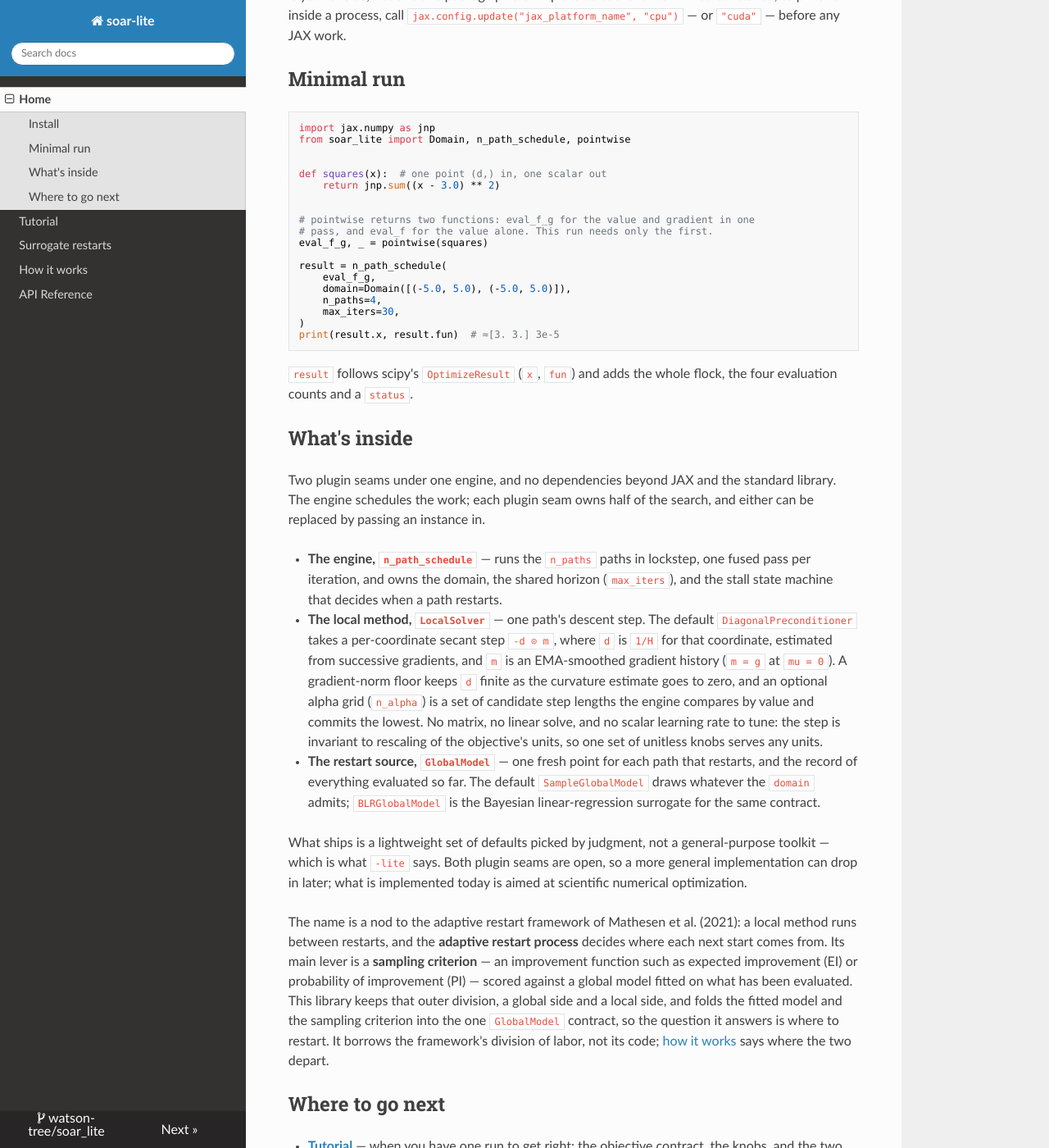
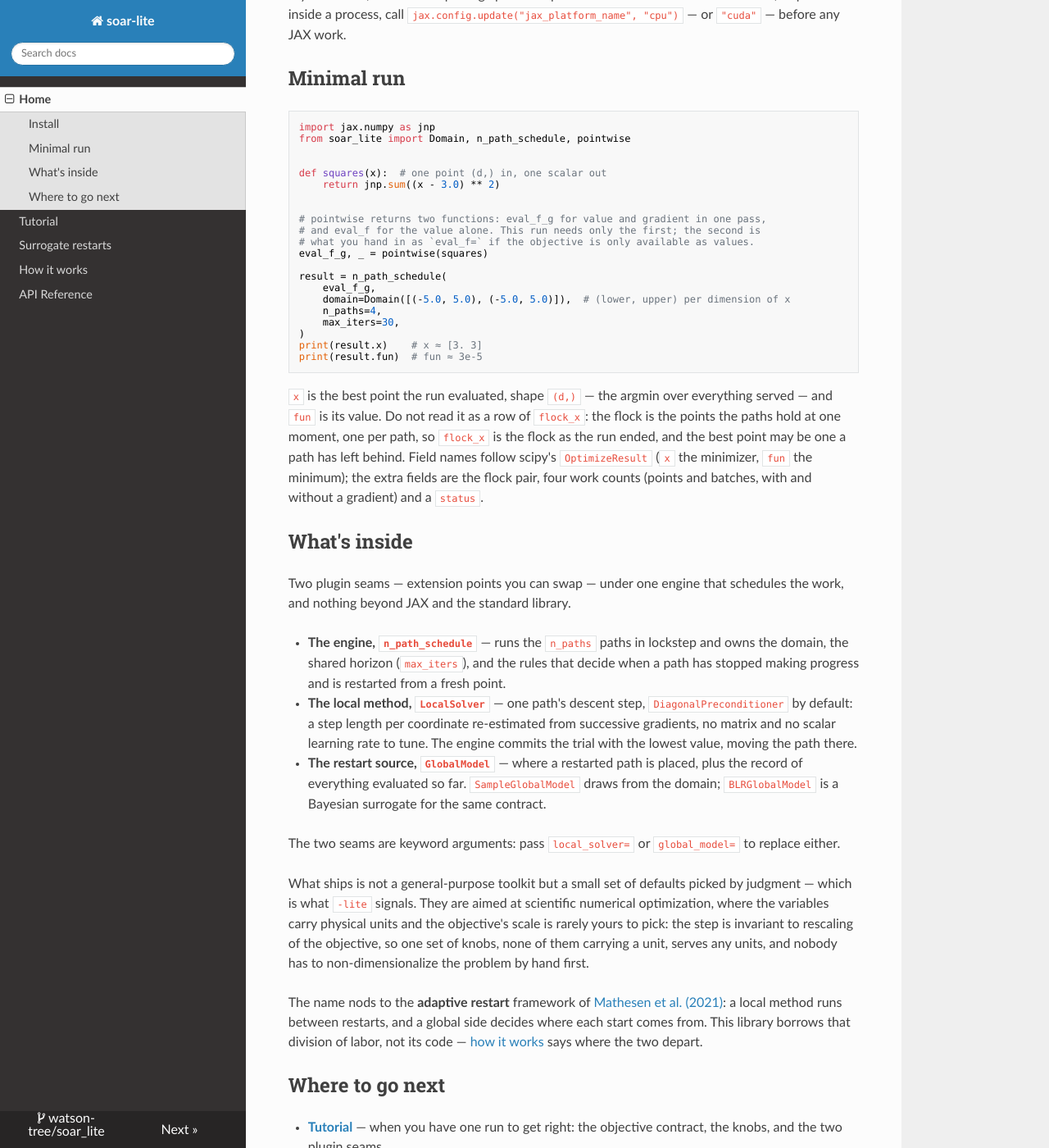
Before and after one commit to watson-tree/soar_lite, an MkDocs documentation site: the page built from docs/index.md, in a window 1280 px wide and 1400 px high, scrolled down 824 px. Shown: the whole window at 82% size. Built offline with MkDocs 1.6.1, drawn with Linux system fonts in a browser that asks for light colours; nearby versions of some CDN libraries; some of the changed text lies outside the part shown.

Commit message:
docs: give flock the meaning the code already has
The home page was written for a reader who already knew what a path, a
flock and a fused pass were: it printed `-d ⊙ m` and `1/H` for a step
whose symbols are only decoded two pages away, and its sentence for the
reported answer - "the best point across the whole flock" - could not be
checked against anything, because `flock` was never defined.

None of the four pages defined it. Each glossed it as the set of paths
("the flock - all n_paths paths"), which is what the word suggests and
what `flock_x` contradicts: it is ``(n_paths, d)``, the stack of each
path's held point, so a flock is the run's state at one moment, one
point per path, and a batch is a different set - the work one pass
serves, with no row for an idle path. Without that, "the best point may
not be a row of flock_x" reads as a counter-intuitive exception instead
of a consequence: a restart replaces a path's point, so a path's history
is continuous in identity, not in space.

So the terms now live in CONTEXT.md's language section - `flock` added,
`path` given the restart discontinuity, `point` joined to its graded
form `PathPoint` - and the pages point at them instead of paraphrasing
each word for themselves. The reported answer is described as the argmin
over everything served, which is what `fun`'s contract already said,
rather than as a point some path still holds.

The same file's avoid-lists were going unenforced: `chain` and
`trajectory`, both banned synonyms for `path`, appeared seven times
across the four pages and one docstring. They now say `path`.

````diff
--- a/docs/index.md
+++ b/docs/index.md
@@ -1,30 +1,32 @@
 # soar-lite
 
 A JAX optimizer for objectives that are differentiable but expensive to
-evaluate. The binding constraint is the number of evaluations, not wall-clock
-time: one call can cost seconds, and every choice here is aimed at needing fewer
-of them. The caller hands in value and gradient together, so no Hessian is ever
-assembled and no second-order system is solved — the diagonal preconditioner is a
-biased estimate of the diagonal of `1/H` (`H` the Hessian), not Newton's method.
+evaluate. What matters is how many evaluations a run needs, not how long each one
+takes: a single call can take seconds, so every choice here aims at needing fewer
+of them. The caller passes value and gradient together, so there is no Hessian to
+assemble and no second-order system to solve — each coordinate gets its own step
+length instead.
 
 **Use it when** the objective is differentiable, one evaluation costs real time
 or money, and the search space is moderate- to high-dimensional.
 
-**Skip it when** there is no gradient to hand over — a gradient-free objective is
-outside the entry contract — or the dimension is low:
-[when this fits](explanation/how-it-works.md#when-this-fits) says why a cheap
-Hessian makes a quasi-Newton method the better call there.
+**Skip it when** there is no gradient to pass — a gradient-free objective is out
+of scope — or when a plain multistart local solve is affordable: if a few
+scrambled starts plus a quasi-Newton method find the answer cheaply, that costs
+you less. See [when this fits](explanation/how-it-works.md#when-this-fits) for
+the reasoning.
 
-A run moves `n_paths` paths in lockstep, one local descent trajectory each, and
-calls the objective on all their points in a single fused pass per iteration: one
-call that returns value and gradient together and shares the work in between. On
-a GPU a wider batch barely costs more wall-clock than a narrow one, which is why
-the method is shaped that way; on a CPU the same run works, without the dividend.
+A run moves `n_paths` paths in lockstep: every path takes one step per iteration,
+each following its own descent. Per iteration the engine calls the objective on all
+their points in one fused pass — a single call that returns value and gradient for
+every point at once. On a GPU a wider batch barely costs more wall-clock than a
+narrow one, which is why the engine is built around batched evaluations; on a CPU
+the same run works, just without that saving.
 
 ## Install
 
 ```bash
-pip install soar-lite                 # CPU JAX: works anywhere
+pip install soar-lite                 # CPU build: no GPU needed
 pip install soar-lite 'jax[cuda12]'   # GPU: CUDA 12 driver
 pip install soar-lite 'jax[cuda13]'   # GPU: CUDA 13 driver
 ```
@@ -47,60 +49,59 @@ def squares(x):  # one point (d,) in, one scalar out
     return jnp.sum((x - 3.0) ** 2)
 
 
-# pointwise returns two functions: eval_f_g for the value and gradient in one
-# pass, and eval_f for the value alone. This run needs only the first.
+# pointwise returns two functions: eval_f_g for value and gradient in one pass,
+# and eval_f for the value alone. This run needs only the first; the second is
+# what you hand in as `eval_f=` if the objective is only available as values.
 eval_f_g, _ = pointwise(squares)
 
 result = n_path_schedule(
     eval_f_g,
-    domain=Domain([(-5.0, 5.0), (-5.0, 5.0)]),
+    domain=Domain([(-5.0, 5.0), (-5.0, 5.0)]),  # (lower, upper) per dimension of x
     n_paths=4,
     max_iters=30,
 )
-print(result.x, result.fun)  # ≈[3. 3.] 3e-5
+print(result.x)    # x ≈ [3. 3]
+print(result.fun)  # fun ≈ 3e-5
 ```
 
-`result` follows scipy's `OptimizeResult` (`x`, `fun`) and adds the whole flock,
-the four evaluation counts and a `status`.
+`x` is the best point the run evaluated, shape `(d,)` — the argmin over
+everything served — and `fun` is its value. Do not read it as a row of `flock_x`:
+the flock is the points the paths hold at one moment, one per path, so `flock_x`
+is the flock as the run ended, and the best point may be one a path has left
+behind. Field names follow scipy's `OptimizeResult` (`x` the minimizer, `fun` the
+minimum); the extra fields are the flock pair, four work counts (points and
+batches, with and without a gradient) and a `status`.
 
 ## What's inside
 
-Two plugin seams under one engine, and no dependencies beyond JAX and the
-standard library. The engine schedules the work; each plugin seam owns half of
-the search, and either can be replaced by passing an instance in.
+Two plugin seams — extension points you can swap — under one engine that
+schedules the work, and nothing beyond JAX and the standard library.
 
-- **The engine, `n_path_schedule`** — runs the `n_paths` paths in lockstep, one
-  fused pass per iteration, and owns the domain, the shared horizon
-  (`max_iters`), and the stall state machine that decides when a path restarts.
-- **The local method, `LocalSolver`** — one path's descent step. The default
-  `DiagonalPreconditioner` takes a per-coordinate secant step `-d ⊙ m`, where `d`
-  is `1/H` for that coordinate, estimated from successive gradients, and `m` is an
-  EMA-smoothed gradient history (`m = g` at `mu = 0`). A gradient-norm floor
-  keeps `d` finite as the curvature estimate goes to zero, and an optional alpha
-  grid (`n_alpha`) is a set of candidate step lengths the engine compares by
-  value and commits the lowest.
-  No matrix, no linear solve, and no scalar learning rate to tune: the step is
-  invariant to rescaling of the objective's units, so one set of unitless knobs
-  serves any units.
-- **The restart source, `GlobalModel`** — one fresh point for each path that
-  restarts, and the record of everything evaluated so far. The default
-  `SampleGlobalModel` draws whatever the `domain` admits; `BLRGlobalModel` is the
-  Bayesian linear-regression surrogate for the same contract.
+- **The engine, `n_path_schedule`** — runs the `n_paths` paths in lockstep and
+  owns the domain, the shared horizon (`max_iters`), and the rules that decide
+  when a path has stopped making progress and is restarted from a fresh point.
+- **The local method, `LocalSolver`** — one path's descent step,
+  `DiagonalPreconditioner` by default: a step length per coordinate re-estimated
+  from successive gradients, no matrix and no scalar learning rate to tune. The
+  engine commits the trial with the lowest value, moving the path there.
+- **The restart source, `GlobalModel`** — where a restarted path is placed, plus
+  the record of everything evaluated so far. `SampleGlobalModel` draws from the
+  domain; `BLRGlobalModel` is a Bayesian surrogate for the same contract.
 
-What ships is a lightweight set of defaults picked by judgment, not a
-general-purpose toolkit — which is what `-lite` says. Both plugin seams are open,
-so a more general implementation can drop in later; what is implemented today is
-aimed at scientific numerical optimization.
+The two seams are keyword arguments: pass `local_solver=` or `global_model=` to
+replace either.
 
-The name is a nod to the adaptive restart framework of Mathesen et al. (2021): a
-local method runs between restarts, and the **adaptive restart process** decides
-where each next start comes from. Its main lever is a **sampling criterion** — an
-improvement function such as expected improvement (EI) or probability of
-improvement (PI) — scored against a global model fitted on what has been
-evaluated. This library keeps that outer division, a global side and a local
-side, and folds the fitted model and the sampling criterion into the one
-`GlobalModel` contract, so the question it answers is where to restart. It borrows
-the framework's division of labor, not its code;
+What ships is not a general-purpose toolkit but a small set of defaults picked by
+judgment — which is what `-lite` signals. They are aimed at scientific numerical
+optimization, where the variables carry physical units and the objective's scale
+is rarely yours to pick: the step is invariant to rescaling of the objective, so
+one set of knobs, none of them carrying a unit, serves any units, and nobody has
+to non-dimensionalize the problem by hand first.
+
+The name nods to the **adaptive restart** framework of
+[Mathesen et al. (2021)](explanation/how-it-works.md#references): a local method
+runs between restarts, and a global side decides where each start comes from.
+This library borrows that division of labor, not its code —
 [how it works](explanation/how-it-works.md#soar-attribution-and-distinction) says
 where the two depart.
 
@@ -114,5 +115,5 @@ where the two depart.
 - **[API Reference](reference/api.md)** — when you have a name and need its
   contract; generated from the docstrings.
 - **[How it works](explanation/how-it-works.md)** — when you want the reasons:
-  the derivation behind the local step, the two cost axes, and how this library
+  the derivation behind the local step, how cost is counted, and how this library
   departs from SOAR.
````
Also changed, not shown: CONTEXT.md (+18 -2 lines), docs/explanation/how-it-works.md (+2 -2 lines), docs/reference/api.md (+8 -3 lines), docs/tutorial/getting-started.md (+2 -2 lines), 1 other file.
